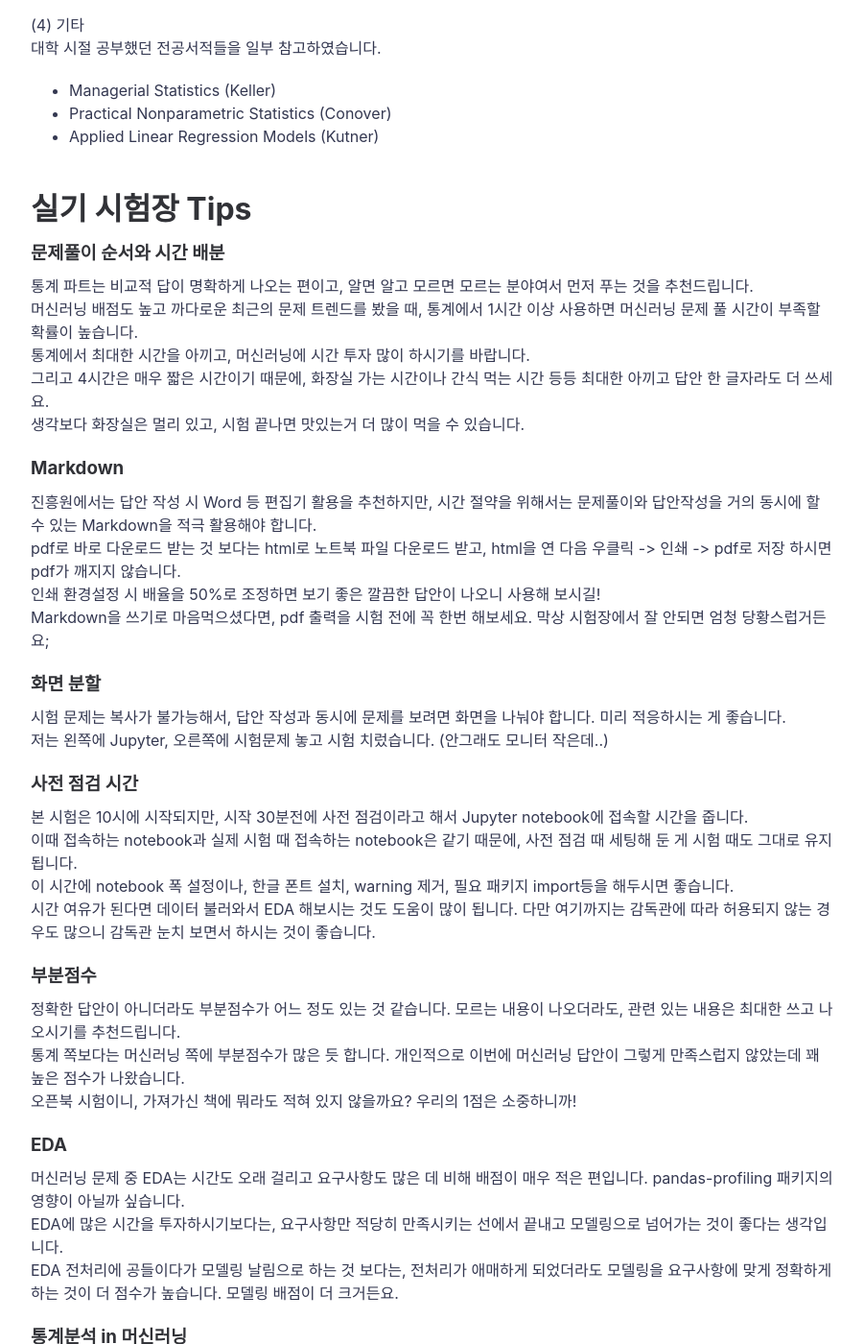
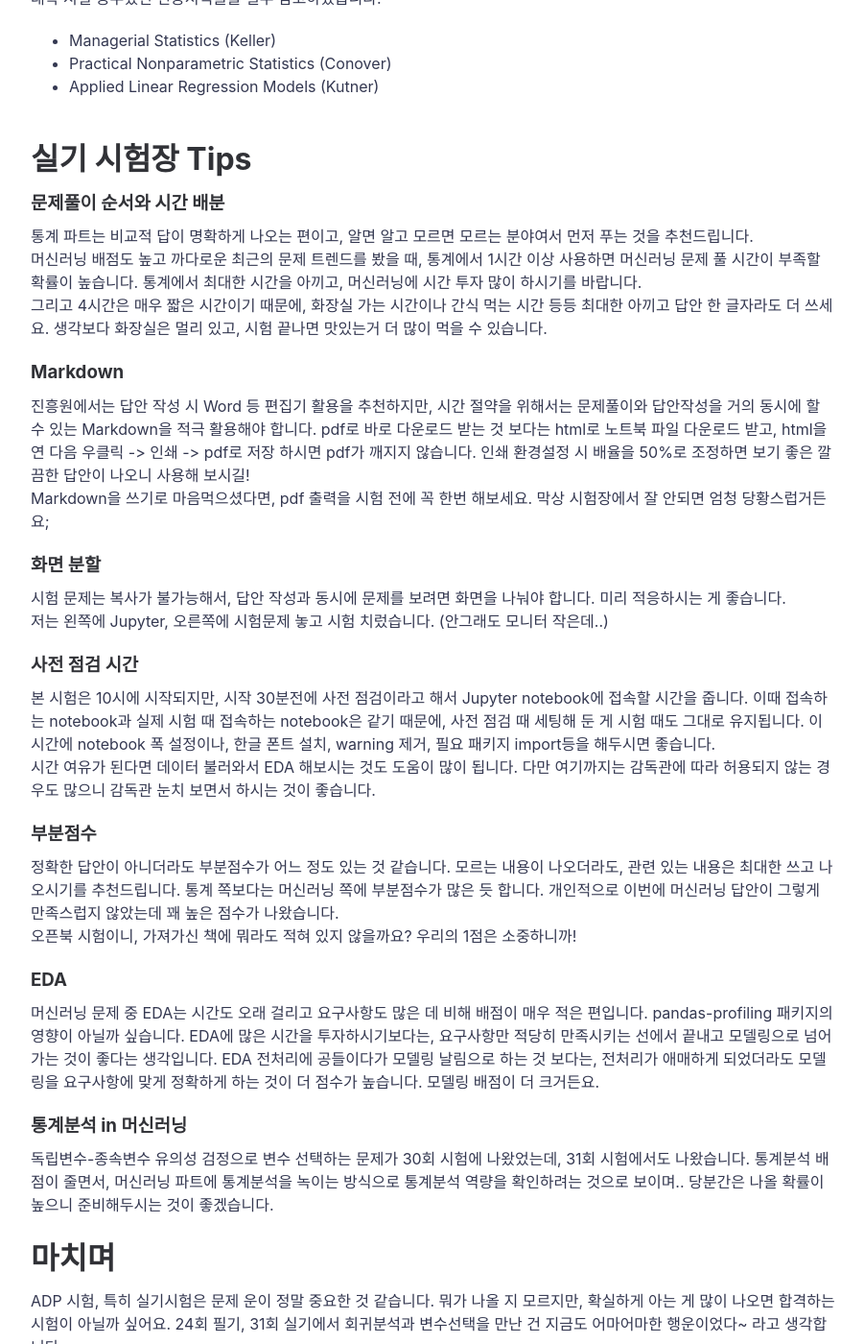
Before and after one commit to hjben/hjben.github.io, a Jekyll site: the page built from _posts/2023-11-25-adp-retro.md, in a window 1280 px wide and 1400 px high, scrolled down 5040 px. Shown: the whole window at 96% size, without its empty margins (188-1089 px from the left). Built offline with Jekyll 4.4.1, drawn with Linux system fonts in a browser that asks for light colours; nearby versions of some CDN libraries; comment, search, counter and statistics services are not loaded; some of the changed text lies outside the part shown.

Commit message:
Update 2023-11-25-adp-retro.md

```diff
--- a/_posts/2023-11-25-adp-retro.md
+++ b/_posts/2023-11-25-adp-retro.md
@@ -6,7 +6,7 @@ category: [ADP]
 summary: ADP 첫 시험 준비부터 최종 합격까지의 여정
 ---
 
-이번 31회 실기는 최선을 다해 시험에 응시하여 후회는 크게 남지 않지만, ADP는 채점 기준이 명확하지 않아 합격에 대한 확신이 없었습니다. <br>
+이번 31회 실기는 최선을 다해 시험에 응시하여 후회는 크게 남지 않지만, ADP는 채점 기준이 명확하지 않아 합격에 대한 확신이 없었습니다.
 시험 보고 나서 문제풀이를 복기해 봤을 때, 잘못하면 불합격이다.. 라는 생각을 할 정도였는데, 87점이라는 넉넉한 점수로 합격하게 되어 조금은 얼떨떨한 기분입니다.
 
 <img src ="https://raw.githubusercontent.com/hjben/hjben.github.io/master/_img/adp-retro/score-pil.png" alt="score-pil">
@@ -16,7 +16,9 @@ summary: ADP 첫 시험 준비부터 최종 합격까지의 여정
 저는 대학에서 통계학을 전공했고, IT회사에 Data Science 직군으로 2019년 입사했습니다.<br>
 
 처음 입사했을 땐 데이터 플랫폼 개발과 엔지니어링 업무를 하다가, <br>
-지금은 팀을 옮겨서 AI 모델링, AI서비스 개발 업무를 하고 있습니다. 주 언어는 Python 입니다. <br>
+지금은 팀을 옮겨서 AI 모델링, AI서비스 개발 업무를 하고 있습니다.
+
+주 언어는 Python 입니다.
 
 # Introduction
 총 수험기간은 필기 약 2개월, 실기 약 5개월입니다. <br>
@@ -26,7 +28,7 @@ summary: ADP 첫 시험 준비부터 최종 합격까지의 여정
 서술형에서 딱 회귀분석과 변수선택이 나와서.. 통계 전공이었던 저에게 행운이 따랐고 한 번에 합격할 수 있었습니다.
 
 하지만 필기 합격 이후, 저는 바로 결혼준비를 시작하게 되어 실기 준비는 뒤로 밀렸습니다. <br>
-그렇게 올해 봄 결혼식을 치르고 다시 일상에 적응할 때쯤, 작년에 합격했던 ADP 필기의 유효기간이 생각났습니다. <br>
+그렇게 올해 봄 결혼식을 치르고 다시 일상에 적응할 때쯤, 작년에 합격했던 ADP 필기의 유효기간이 생각났습니다.
 내년부터는 ADP 시험 횟수가 줄어든다고도 하고, 올해 안에 합격하지 못하면 앞으로 평생 못 딸 수도 있겠다는 생각이 들어 여름이 시작될 무렵 실기 준비를 본격적으로 시작했습니다.
 
 실기시험은 30회, 31회에 응시하였고, 아마도 마지막 응시 기회였을 31회 시험에서 합격하였습니다.
@@ -36,8 +38,8 @@ summary: ADP 첫 시험 준비부터 최종 합격까지의 여정
 두근두근 첫 시험! 지금까지 공부한 자료를 잔뜩 챙겨 들고 살짝 긴장한 채로 서일대학교에 갔습니다.
 
 그러나 저를 맞이해준 건 낮선 응시 환경이었습니다. <br>
-제가 공부했던 환경은 MacOS에 Jupyter Lab 환경, 시험장은 Windows PC에 Jupyter notebook 환경. <br>
-Windows 키 배열에 적응할 때까지 오타를 냈고, notebook 셀 이동하는 방법도 몰라서 헤맸습니다. <br>
+제가 공부했던 환경은 MacOS에 Jupyter Lab 환경, 시험장은 Windows PC에 Jupyter notebook 환경.
+Windows 키 배열에 적응할 때까지 오타를 냈고, notebook 셀 이동하는 방법도 몰라서 헤맸습니다.
 시험장의 패키지 버전도 공부했던 버전과 달라서 애를 먹었습니다. seaborn에서 histplot을 사용할 수 없다니...
 
 그리고 저는 시험 전 기출문제를 실전처럼 풀어봤을 때, 문제풀이 시간이 충분하겠다는 생각을 했습니다. <br>
@@ -45,7 +47,7 @@ Windows 키 배열에 적응할 때까지 오타를 냈고, notebook 셀 이동
 결국 머신러닝에서 시간에 바짝 쫓겼고, 계속 실수를 연발했습니다. 독립변수에 종속변수를 포함시켜서 분석한다던가;;
 
 심지어는.. 너무 급했던 나머지 마지막 제출할 때 파일명에다가 수험번호에 0을 앞에 하나 더 적어내는 실수를 해 버렸고, 결과는 0점. <br>
-재검토 요청을 했는데, 파일이 깨졌다는 답변이 돌아왔습니다. 파일은 그래도 제가 내용 확인하고 올린 거라, 수험번호 미스가 원인이 아닐까 생각하고 있습니다. <br>
+재검토 요청을 했는데, 파일이 깨졌다는 답변이 돌아왔습니다. 파일은 그래도 제가 내용 확인하고 올린 거라, 수험번호 미스가 원인이 아닐까 생각하고 있습니다.
 사실 수험번호를 제대로 적어서 제출했다고 해도 합격 여부는 장담하기 어려웠지만요ㅎㅎ 그렇게 저는 31회 시험을 준비하게 되었습니다.
 
 ### 31회 시험
@@ -54,35 +56,37 @@ Windows 키 배열에 적응할 때까지 오타를 냈고, notebook 셀 이동
 우선, Docker를 사용하여 시험과 최대한 유사한 환경을 만들어 시험 공부를 했는데, 이번 시험에서 빛을 발했습니다. <br>
 시험 환경에서 scikit-learn의 LogisticRegression을 기본 파라미터로 사용하면 문제가 발생하는데, 이에 대한 해결 방안을 시험공부 할 때 연구한 적이 있어 버전업으로 해결하였습니다. <br>
 
-Docker 환경구축 관련 내용은 이 게시물에서 확인 가능합니다: https://hjben.github.io/adp-docker/
+Docker 환경구축 관련 내용은 이 게시물에서 확인 가능합니다: [https://hjben.github.io/adp-docker/](https://hjben.github.io/adp-docker/)
 
 그리고 답안은 화려하지는 않아도 가독성 있게끔만 작성하여 시간을 아꼈습니다. <br>
-통계 파트에서 베이즈 사후분포를 제외한 나머지는 다행히도 익숙해서 30분만에 모두 해결했고, 어렵고 난해했던 머신러닝 파트에 3시간 이상 투자했습니다. <br>
+통계 파트에서 베이즈 사후분포를 제외한 나머지는 다행히도 익숙해서 30분만에 모두 해결했고, 어렵고 난해했던 머신러닝 파트에 3시간 이상 투자했습니다.
 결과물 제출도 여유 있게 진행했습니다. 30분 정도 남았을 때 우선 pdf 추출 후 제출하였고, 남은 시간동안 내용을 정리하여 한번 더 제출하였습니다.
 
 # 실기 공부 방법
 ### 코드북 만들기
-여러 책을 공부하면서 주요 내용과 코드를 정리하고, 필요한 내용만 발라내는 작업을 진행했습니다. <br>
-책에 없거나 설명이 부족한 부분은 google 검색을 통해서 저 나름대로 내용을 채워나갔습니다. <br>
+여러 책을 공부하면서 주요 내용과 코드를 정리하고, 필요한 내용만 발라내는 작업을 진행했습니다.
+책에 없거나 설명이 부족한 부분은 google 검색을 통해서 저 나름대로 내용을 채워나갔습니다.
 책에 있는 내용이 범위의 전부라고 생각하시면 절대 안됩니다. ADP 시험 범위는 거의 무제한ㅠ
 
 완성된 코드북은 시험 이틀 전에 인쇄해서 시험 중 내용을 쉽게 찾을 수 있도록 인덱싱해 두었습니다.
 
-코드북 Repo: https://github.com/hjben/adp <br>
+코드북 Repo: [https://github.com/hjben/adp](https://github.com/hjben/adp)    <br>
 (데이터 경로가 제가 공부한 경로이고 업로드도 안 되어 있어서... 실행시키면 에러 납니다. 업데이트 예정!)
 
-저의 경우 업무를 하면서 어느 정도 코드가 손에 익었고, 시간이 많지 않다고 느껴서 책에서 제공하는 github 레포를 받아서 필요한 부분만 복사/붙여넣기했습니다. <br>
-그치만 코드는 직접 타이핑하는 것이 실력 향상에는 더 도움이 많이 됩니다. 많이 쳐보고 익숙해져야 본인의 것이 됩니다. <br>
-코드북을 잘 만들면, 시험장에 책을 챙겨갈 필요가 없게 됩니다. 저는 시험 볼 때 코드북만 참고하였습니다. 혹시 몰라서 책도 몇 권 챙기긴 했습니다만..
+저의 경우 업무를 하면서 어느 정도 코드가 손에 익었고, 시간이 많지 않다고 느껴서 책에서 제공하는 github 레포를 받아서 필요한 부분만 복사/붙여넣기했습니다.
+그치만 코드는 직접 타이핑하는 것이 실력 향상에는 더 도움이 많이 됩니다. 많이 쳐보고 익숙해져야 본인의 것이 됩니다.
+코드북을 잘 만들면, 시험장에 책을 챙겨갈 필요가 없게 됩니다. <br>
+저는 시험 볼 때 코드북만 참고하였습니다. 혹시 몰라서 책도 몇 권 챙기긴 했습니다만..
 
 ### 기출문제 풀이
-데이터마님(소니)님의 30회 실기 스터디에 참여했습니다. 31회 준비할 땐 같은 내용을 반복하게 될 것 같아서 스터디에 참여하지 않았습니다.
+데이터마님(소니)님의 30회 실기 스터디에 참여했습니다. <br>
+31회 준비할 땐 같은 내용을 반복하게 될 것 같아서 스터디에 참여하지 않았습니다.
 
-스터디에는 기출문제 풀이를 숙제로 하고, 소니님의 해설을 곁들이는 방식으로 진행되었습니다. <br>
-저는 시간을 재면서 실전처럼 최종 pdf를 완성하는 방식으로 기출문제를 풀이하였으며, 최신 회차 복기문제를 풀다 보니 실전감각 배양에 많은 도움이 되었습니다. <br>
+스터디에는 기출문제 풀이를 숙제로 하고, 소니님의 해설을 곁들이는 방식으로 진행되었습니다.
+저는 시간을 재면서 실전처럼 최종 pdf를 완성하는 방식으로 기출문제를 풀이하였으며, 최신 회차 복기문제를 풀다 보니 실전감각 배양에 많은 도움이 되었습니다.
 
 또한, 스터디에서 다루지 않는 오래된 기출문제들도 데이터마님 사이트에서 확인하고, 시험 전에 한번씩 풀어보았습니다.
-이를 통해 어느 부분에 부족함이 있는지 확인하고, 그에 따라 코드북을 지속적으로 보완하였습니다. <br>
+이를 통해 어느 부분에 부족함이 있는지 확인하고, 그에 따라 코드북을 지속적으로 보완하였습니다.
 
 ### 공부했던 책
 제가 실기 준비 중 참고했던 서적은 아래와 같습니다.
@@ -105,7 +109,7 @@ ADP 실기 준비의 바이블로, 처음 시작하기 좋은 책입니다. 저
 단점이라면 수기 검정과 패키지 검정 둘 다 다루는 건데, 사실 수기 검정은 시험장에서 거의 쓸 일이 없기 때문입니다. <br>
 
 #### 머신러닝
-(1) 파이썬 머신러닝 완벽 가이드 (권철민) - 추천도 중
+(1) 파이썬 머신러닝 완벽 가이드 (권철민) - 추천도 중<br>
 머신러닝 바이블로 유명한 공룡책입니다. 머신러닝 기초 다지기에 좋은 책인 것 같습니다. <br>
 혹시라도 나올 수 있는 추천 시스템, 텍스트 분석에 대비하기에도 훌륭합니다. <br>
 다만 책의 코드는 약간 아쉬움이 느껴집니다. 평소 PEP8을 지키려고 노력하는 제가 봤을 때, 코드가 깔끔한 편은 아닙니다. <br>
@@ -146,14 +150,14 @@ scikit-learn 핵심 개발자가 쓴 책이라, scikit-learn을 제대로 활용
 # 실기 시험장 Tips
 ### 문제풀이 순서와 시간 배분
 통계 파트는 비교적 답이 명확하게 나오는 편이고, 알면 알고 모르면 모르는 분야여서 먼저 푸는 것을 추천드립니다. <br>
-머신러닝 배점도 높고 까다로운 최근의 문제 트렌드를 봤을 때, 통계에서 1시간 이상 사용하면 머신러닝 문제 풀 시간이 부족할 확률이 높습니다. <br>
+머신러닝 배점도 높고 까다로운 최근의 문제 트렌드를 봤을 때, 통계에서 1시간 이상 사용하면 머신러닝 문제 풀 시간이 부족할 확률이 높습니다.
 통계에서 최대한 시간을 아끼고, 머신러닝에 시간 투자 많이 하시기를 바랍니다. <br>
-그리고 4시간은 매우 짧은 시간이기 때문에, 화장실 가는 시간이나 간식 먹는 시간 등등 최대한 아끼고 답안 한 글자라도 더 쓰세요. <br>
+그리고 4시간은 매우 짧은 시간이기 때문에, 화장실 가는 시간이나 간식 먹는 시간 등등 최대한 아끼고 답안 한 글자라도 더 쓰세요.
 생각보다 화장실은 멀리 있고, 시험 끝나면 맛있는거 더 많이 먹을 수 있습니다.
 
 ### Markdown
-진흥원에서는 답안 작성 시 Word 등 편집기 활용을 추천하지만, 시간 절약을 위해서는 문제풀이와 답안작성을 거의 동시에 할 수 있는 Markdown을 적극 활용해야 합니다. <br>
-pdf로 바로 다운로드 받는 것 보다는 html로 노트북 파일 다운로드 받고, html을 연 다음 우클릭 -> 인쇄 -> pdf로 저장 하시면 pdf가 깨지지 않습니다. <br>
+진흥원에서는 답안 작성 시 Word 등 편집기 활용을 추천하지만, 시간 절약을 위해서는 문제풀이와 답안작성을 거의 동시에 할 수 있는 Markdown을 적극 활용해야 합니다.
+pdf로 바로 다운로드 받는 것 보다는 html로 노트북 파일 다운로드 받고, html을 연 다음 우클릭 -> 인쇄 -> pdf로 저장 하시면 pdf가 깨지지 않습니다.
 인쇄 환경설정 시 배율을 50%로 조정하면 보기 좋은 깔끔한 답안이 나오니 사용해 보시길! <br>
 Markdown을 쓰기로 마음먹으셨다면, pdf 출력을 시험 전에 꼭 한번 해보세요. 막상 시험장에서 잘 안되면 엄청 당황스럽거든요;
 
@@ -162,27 +166,27 @@ Markdown을 쓰기로 마음먹으셨다면, pdf 출력을 시험 전에 꼭 한
 저는 왼쪽에 Jupyter, 오른쪽에 시험문제 놓고 시험 치렀습니다. (안그래도 모니터 작은데..)
 
 ### 사전 점검 시간
-본 시험은 10시에 시작되지만, 시작 30분전에 사전 점검이라고 해서 Jupyter notebook에 접속할 시간을 줍니다. <br>
-이때 접속하는 notebook과 실제 시험 때 접속하는 notebook은 같기 때문에, 사전 점검 때 세팅해 둔 게 시험 때도 그대로 유지됩니다. <br>
+본 시험은 10시에 시작되지만, 시작 30분전에 사전 점검이라고 해서 Jupyter notebook에 접속할 시간을 줍니다.
+이때 접속하는 notebook과 실제 시험 때 접속하는 notebook은 같기 때문에, 사전 점검 때 세팅해 둔 게 시험 때도 그대로 유지됩니다.
 이 시간에 notebook 폭 설정이나, 한글 폰트 설치, warning 제거, 필요 패키지 import등을 해두시면 좋습니다. <br>
 시간 여유가 된다면 데이터 불러와서 EDA 해보시는 것도 도움이 많이 됩니다. 다만 여기까지는 감독관에 따라 허용되지 않는 경우도 많으니 감독관 눈치 보면서 하시는 것이 좋습니다.
 
 ### 부분점수
-정확한 답안이 아니더라도 부분점수가 어느 정도 있는 것 같습니다. 모르는 내용이 나오더라도, 관련 있는 내용은 최대한 쓰고 나오시기를 추천드립니다. <br>
+정확한 답안이 아니더라도 부분점수가 어느 정도 있는 것 같습니다. 모르는 내용이 나오더라도, 관련 있는 내용은 최대한 쓰고 나오시기를 추천드립니다.
 통계 쪽보다는 머신러닝 쪽에 부분점수가 많은 듯 합니다. 개인적으로 이번에 머신러닝 답안이 그렇게 만족스럽지 않았는데 꽤 높은 점수가 나왔습니다. <br>
 오픈북 시험이니, 가져가신 책에 뭐라도 적혀 있지 않을까요? 우리의 1점은 소중하니까!
 
 ### EDA
-머신러닝 문제 중 EDA는 시간도 오래 걸리고 요구사항도 많은 데 비해 배점이 매우 적은 편입니다. pandas-profiling 패키지의 영향이 아닐까 싶습니다. <br>
-EDA에 많은 시간을 투자하시기보다는, 요구사항만 적당히 만족시키는 선에서 끝내고 모델링으로 넘어가는 것이 좋다는 생각입니다. <br>
+머신러닝 문제 중 EDA는 시간도 오래 걸리고 요구사항도 많은 데 비해 배점이 매우 적은 편입니다. pandas-profiling 패키지의 영향이 아닐까 싶습니다.
+EDA에 많은 시간을 투자하시기보다는, 요구사항만 적당히 만족시키는 선에서 끝내고 모델링으로 넘어가는 것이 좋다는 생각입니다.
 EDA 전처리에 공들이다가 모델링 날림으로 하는 것 보다는, 전처리가 애매하게 되었더라도 모델링을 요구사항에 맞게 정확하게 하는 것이 더 점수가 높습니다. 모델링 배점이 더 크거든요.
 
 ### 통계분석 in 머신러닝
-독립변수-종속변수 유의성 검정으로 변수 선택하는 문제가 30회 시험에 나왔었는데, 31회 시험에서도 나왔습니다. <br>
+독립변수-종속변수 유의성 검정으로 변수 선택하는 문제가 30회 시험에 나왔었는데, 31회 시험에서도 나왔습니다.
 통계분석 배점이 줄면서, 머신러닝 파트에 통계분석을 녹이는 방식으로 통계분석 역량을 확인하려는 것으로 보이며.. 당분간은 나올 확률이 높으니 준비해두시는 것이 좋겠습니다.
 
 # 마치며
-ADP 시험, 특히 실기시험은 문제 운이 정말 중요한 것 같습니다. 뭐가 나올 지 모르지만, 확실하게 아는 게 많이 나오면 합격하는 시험이 아닐까 싶어요. <br>
+ADP 시험, 특히 실기시험은 문제 운이 정말 중요한 것 같습니다. 뭐가 나올 지 모르지만, 확실하게 아는 게 많이 나오면 합격하는 시험이 아닐까 싶어요.
 24회 필기, 31회 실기에서 회귀분석과 변수선택을 만난 건 지금도 어마어마한 행운이었다~ 라고 생각합니다. <br>
 
 실기 준비하는 5개월동안 여유 시간 모두 최대한 공부하는 데 힘쓸 수 있도록 도와준 아내에게 감사 인사를 전하며 후기를 마칩니다.
```
Also changed, not shown: other parts of _posts/2023-11-25-adp-retro.md (+2 -2 lines).
